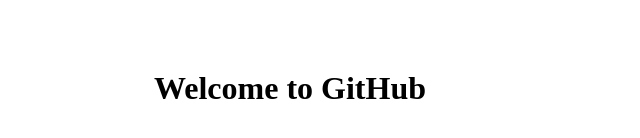
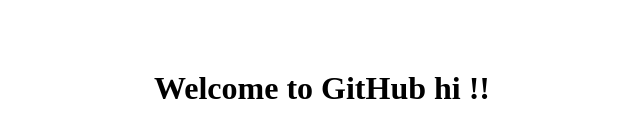
Before and after one commit to Fahad-copter/demo-_rep, a plain HTML site: page index.html in a window 1280 px wide. Shown: the part 230-368 px from the top of the page, 394-1034 px from the left. Drawn offline with Linux system fonts and the light colour scheme.

Commit message:
Update index.html

```diff
--- a/index.html
+++ b/index.html
@@ -7,7 +7,7 @@
     </head>
     <body>
         <h1>
-            Welcome to GitHub
+            Welcome to GitHub hi !!
         </h1>
     </body>
 </html>
```
